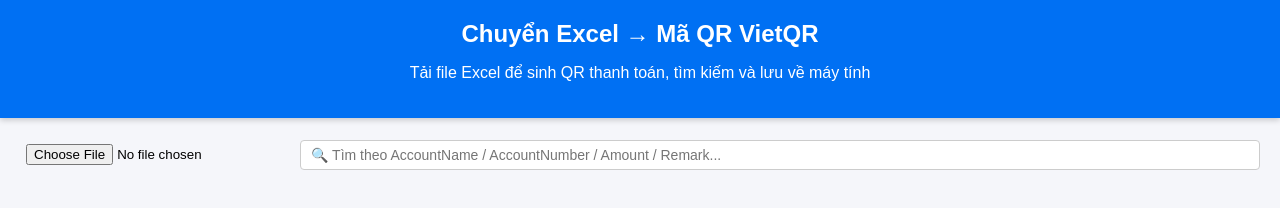
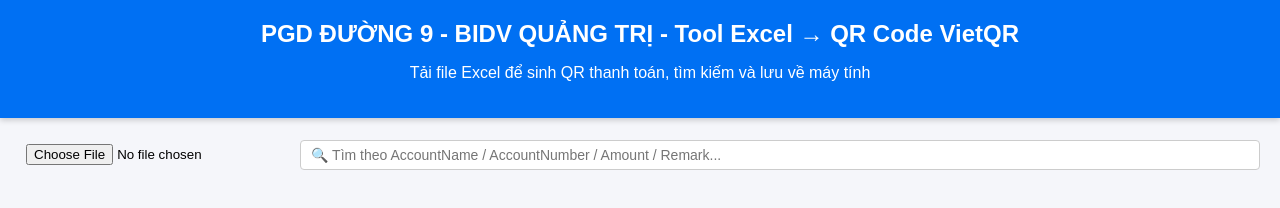
Before and after one commit to anhvt777/qrd9, a plain HTML site: page index.html in a window 1280 px wide. Drawn offline with nearby package versions, Linux system fonts and the light colour scheme.

Commit message:
Update index.html

```diff
--- a/index.html
+++ b/index.html
@@ -58,7 +58,7 @@
 </head>
 <body>
   <header>
-    <h1>Chuyển Excel → Mã QR VietQR</h1>
+    <h1>PGD ĐƯỜNG 9 - BIDV QUẢNG TRỊ - Tool Excel → QR Code VietQR</h1>
     <p>Tải file Excel để sinh QR thanh toán, tìm kiếm và lưu về máy tính</p>
   </header>
 
```
